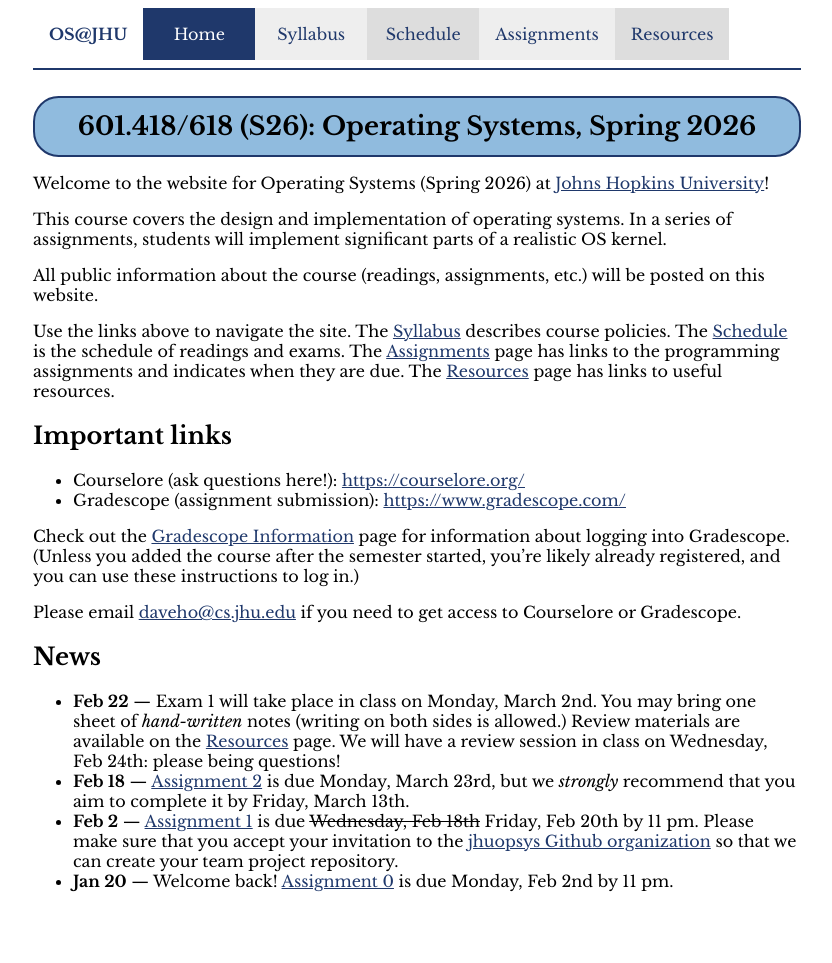
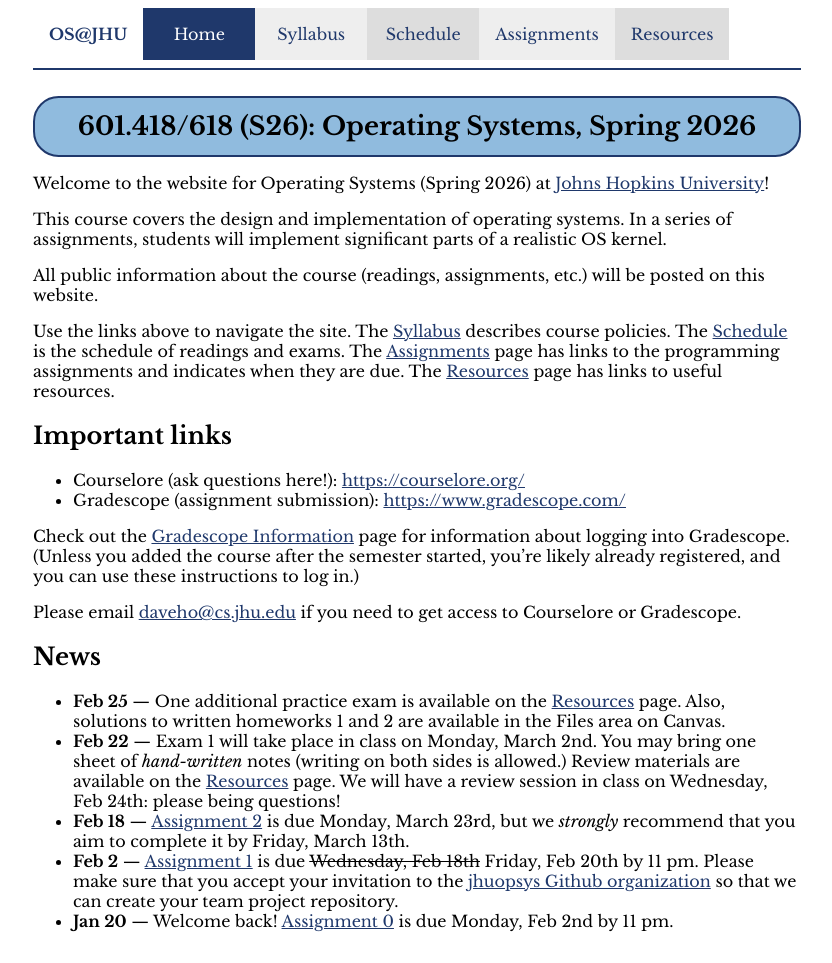
Before and after one commit to jhuopsys/spring2026, a Jekyll site: the page built from index.md, in a window 1280 px wide. Shown: the whole page, without its empty margins (223-1055 px from the left). Built offline with Jekyll 4.4.1, drawn with Linux system fonts in a browser that asks for light colours; before the commit the page ends 923 px from its top, so only the background shows below that.

Commit message:
additional exam 1 review materials

```diff
--- a/index.md
+++ b/index.md
@@ -35,6 +35,9 @@ Gradescope.
 
 ## News
 
+* **Feb 25** — One additional practice exam is available on the
+  [Resources](resources.html) page. Also, solutions to written homeworks
+  1 and 2 are available in the Files area on Canvas.
 * **Feb 22** — Exam 1 will take place in class on Monday, March 2nd.
   You may bring one sheet of *hand-written* notes (writing on both
   sides is allowed.) Review materials are available on the
```
